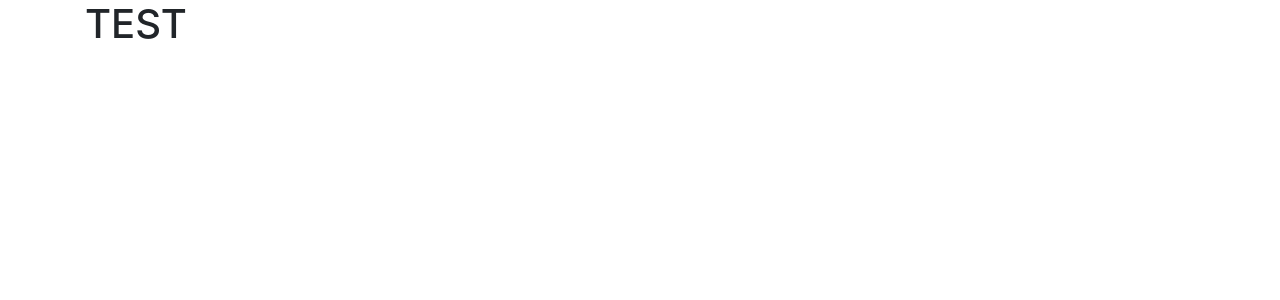
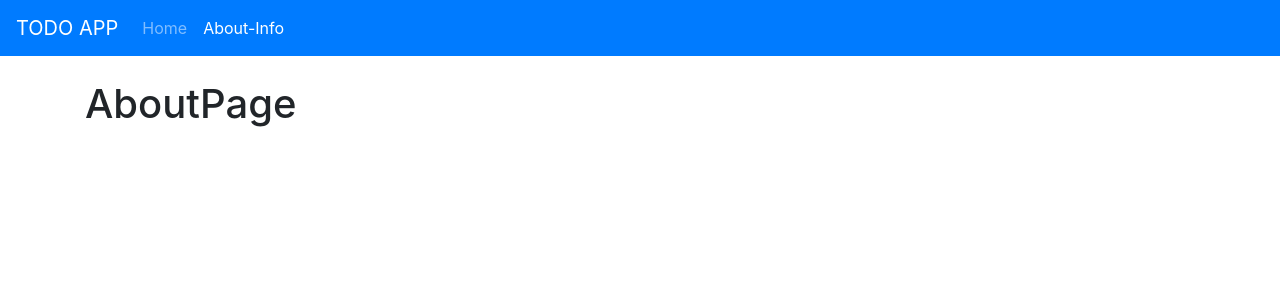
Before and after one commit to alexK150/todo-easy, a React (Create React App) app: page /about in a window 1280 px wide. Shown: the top 300 px of the page. Built offline with nearby package versions, Linux system fonts and the light colour scheme.

Commit message:
v1 added Homepage, Aboutpage and navbar component

```diff
--- a/src/App.js
+++ b/src/App.js
@@ -1,10 +1,21 @@
 import React from 'react';
+import {BrowserRouter, Route, Switch} from 'react-router-dom';
+
+import {Home} from "./pages/Home.page";
+import {About} from "./pages/About.page";
+import {Navbar} from "./components/Navbar.component";
 
 const App = () => {
     return (
-        <div className='container'>
-<h1>TEST</h1>
-        </div>
+        <BrowserRouter>
+            <Navbar/>
+            <div className='container pt-4'>
+                <Switch>
+                    <Route path='/' exact component={Home}/>
+                    <Route path='/about' component={About}/>
+                </Switch>
+            </div>
+        </BrowserRouter>
     );
 };
 
--- /dev/null
+++ b/src/components/Navbar.component.js
@@ -0,0 +1,27 @@
+import React from 'react';
+import {NavLink} from 'react-router-dom';
+
+export const Navbar = () => (
+    <nav className='navbar navbar-dark navbar-expand-lg bg-primary'>
+        <div className="navbar-brand">
+            TODO APP
+        </div>
+        <ul className="navbar-nav">
+            <li className="nav-item">
+                <NavLink
+                    className="nav-link"
+                    to="/"
+                    exact>
+                    Home
+                </NavLink>
+            </li>
+            <li className="nav-item">
+                <NavLink
+                    className="nav-link"
+                    to="/about">
+                    About-Info
+                </NavLink>
+            </li>
+        </ul>
+    </nav>
+);
--- /dev/null
+++ b/src/pages/About.page.js
@@ -0,0 +1,9 @@
+import React from 'react';
+
+export const About = () => {
+    return (
+        <>
+            <h1>AboutPage</h1>
+        </>
+    )
+};
--- /dev/null
+++ b/src/pages/Home.page.js
@@ -0,0 +1,9 @@
+import React from 'react';
+
+export const Home = () => {
+    return (
+        <>
+            <h1>HomePage</h1>
+        </>
+    )
+};
```
